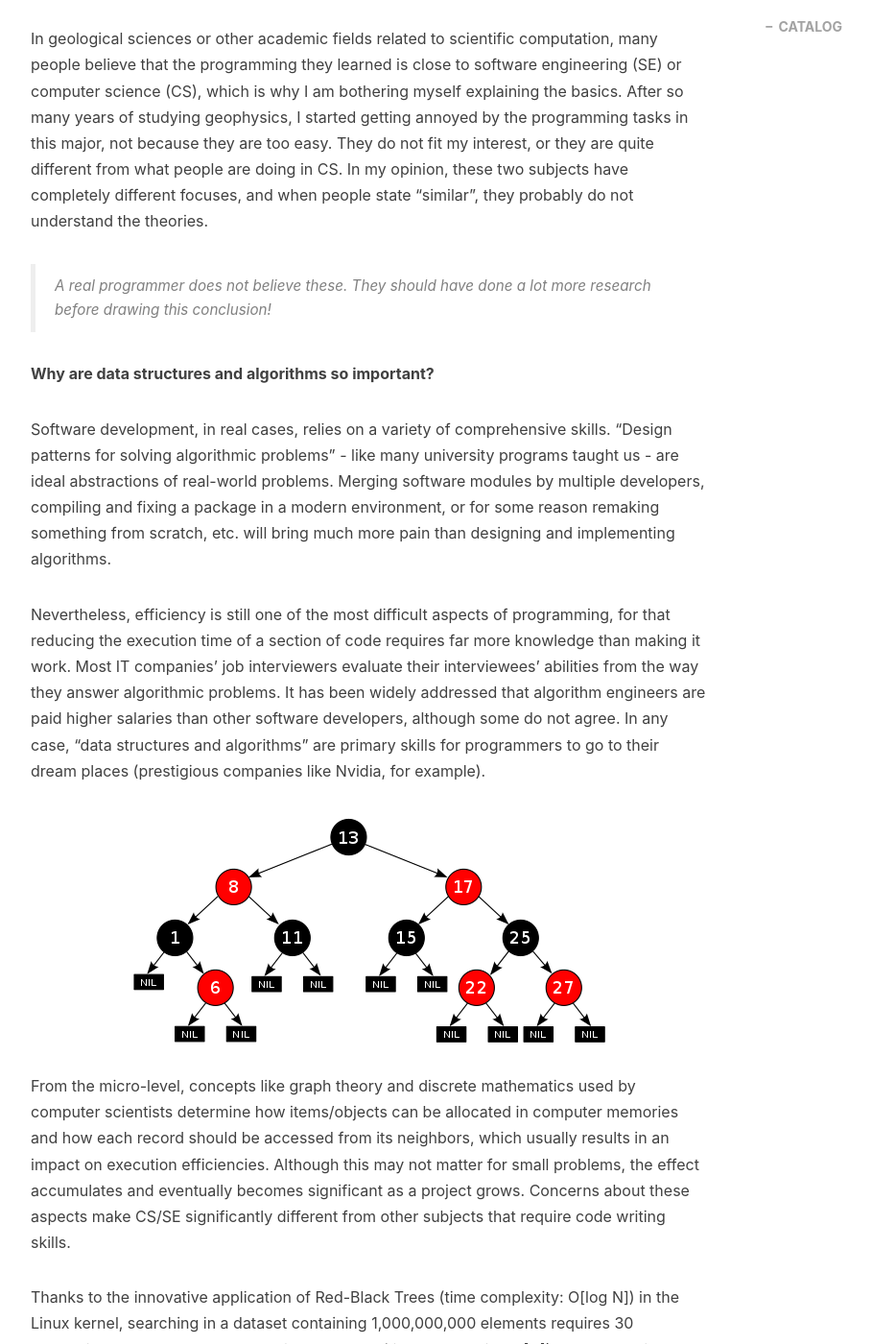
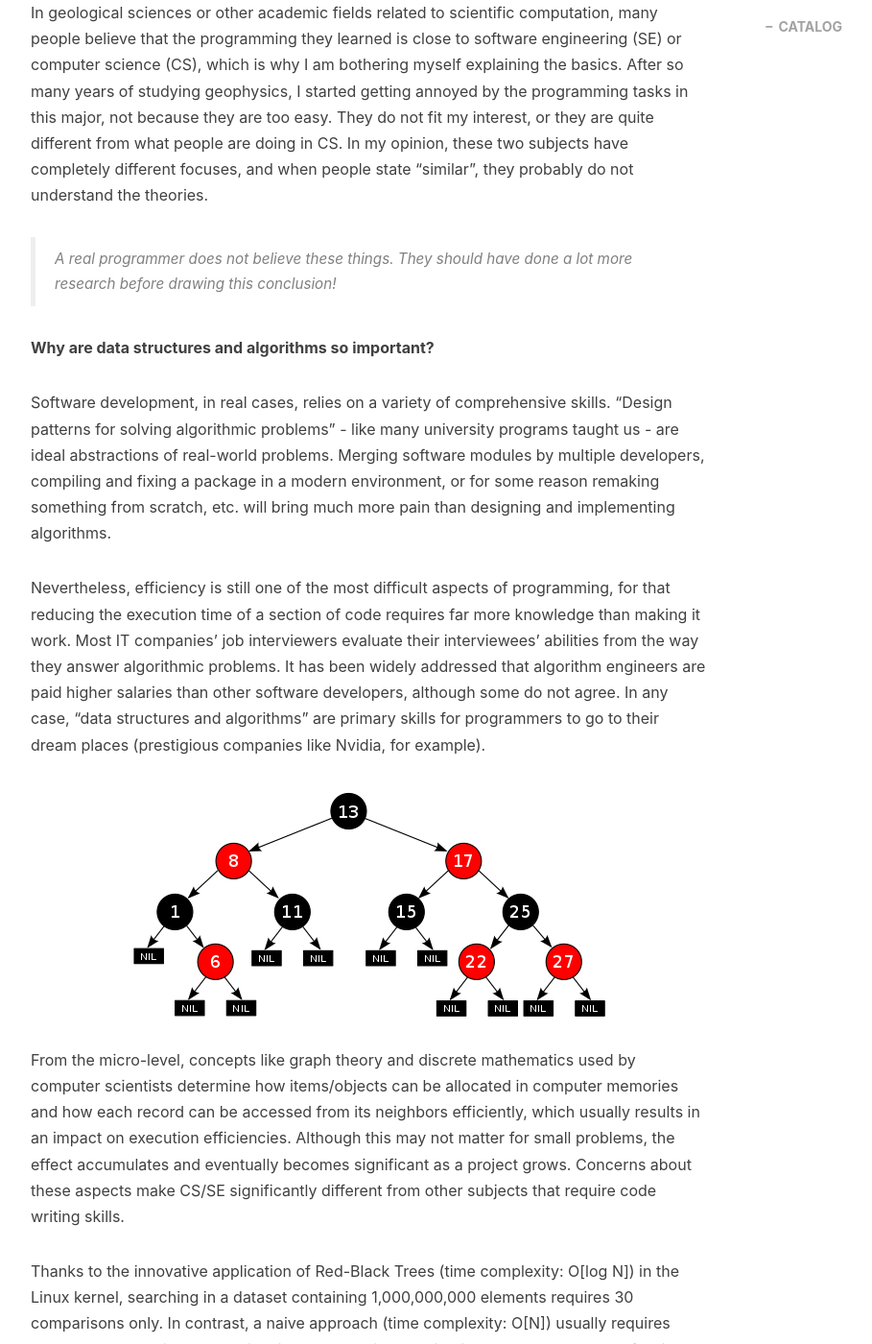
Before and after one commit to gengyu89/gengyu89.github.io, a Jekyll site: the page built from _posts/2020-09-13-leetcode-journey.markdown, in a window 1280 px wide and 1400 px high, scrolled down 900 px. Shown: the whole window at 96% size, without its empty margins (233-1142 px from the left). Built offline with Jekyll 4.4.1, drawn with Linux system fonts in a browser that asks for light colours; nearby versions of some CDN libraries; comment, search, counter and statistics services are not loaded; some of the changed text lies outside the part shown.

Commit message:
hihgly insultive

```diff
--- a/_posts/2020-09-13-leetcode-journey.markdown
+++ b/_posts/2020-09-13-leetcode-journey.markdown
@@ -26,7 +25,7 @@ tags:
 
 In geological sciences or other academic fields related to scientific computation, many people believe that the programming they learned is close to software engineering (SE) or computer science (CS), which is why I am bothering myself explaining the basics. After so many years of studying geophysics, I started getting annoyed by the programming tasks in this major, not because they are too easy. They do not fit my interest, or they are quite different from what people are doing in CS. In my opinion, these two subjects have completely different focuses, and when people state "similar", they probably do not understand the theories.
 
-> A real programmer does not believe these. They should have done a lot more research before drawing this conclusion!
+> A real programmer does not believe these things. They should have done a lot more research before drawing this conclusion!
 
 **Why are data structures and algorithms so important?**
 
@@ -36,7 +35,9 @@ Nevertheless, efficiency is still one of the most difficult aspects of programmi
 
 ![rb_tree](/img/in-post/post-leetcode-journey/Red-black_tree_example.png)
 
-From the micro-level, concepts like graph theory and discrete mathematics used by computer scientists determine how items/objects can be allocated in computer memories and how each record should be accessed from its neighbors, which usually results in an impact on execution efficiencies. Although this may not matter for small problems, the effect accumulates and eventually becomes significant as a project grows. Concerns about these aspects make CS/SE significantly different from other subjects that require code writing skills.
+From the micro-level, concepts like graph theory and discrete mathematics used by computer scientists determine
+how items/objects can be allocated in computer memories and
+how each record can be accessed from its neighbors efficiently, which usually results in an impact on execution efficiencies. Although this may not matter for small problems, the effect accumulates and eventually becomes significant as a project grows. Concerns about these aspects make CS/SE significantly different from other subjects that require code writing skills.
 
 Thanks to the innovative application of Red-Black Trees (time complexity: O[log N]) in the Linux kernel, searching in a dataset containing 1,000,000,000 elements requires 30 comparisons only. In contrast, a naive approach (time complexity: O[N]) usually requires many more operations than this. Since 2012 while studying in Canada, I have been fascinated by many coding contests, including the most well-known Google Code Jam. In the computer industry, many people like me believe that skills in writing efficient codes make a gigantic difference (not only for ACM, mainly), for which I have been working much harder on learning algorithms rather than the syntactic aspect of programming languages.
 
```
Also changed, not shown: other parts of _posts/2020-09-13-leetcode-journey.markdown (+1 -2 lines), _posts/2020-06-05-sudoku-classical.markdown (+6 -4 lines).
